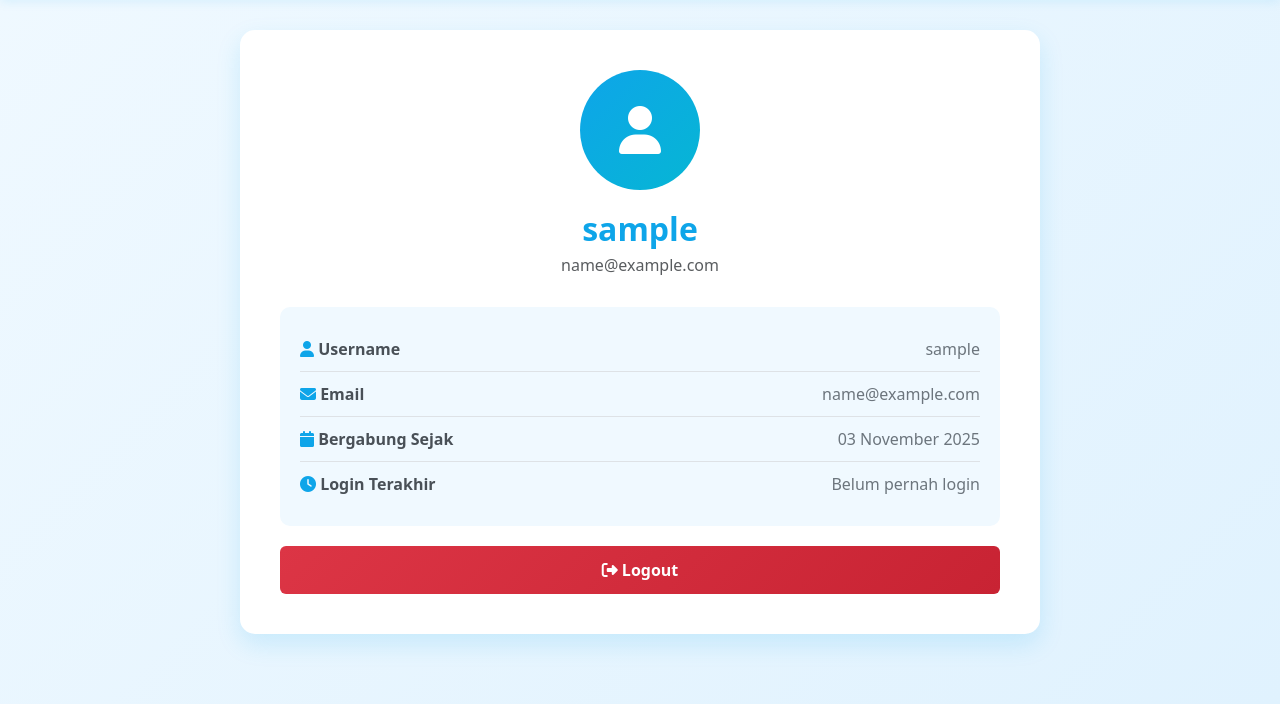
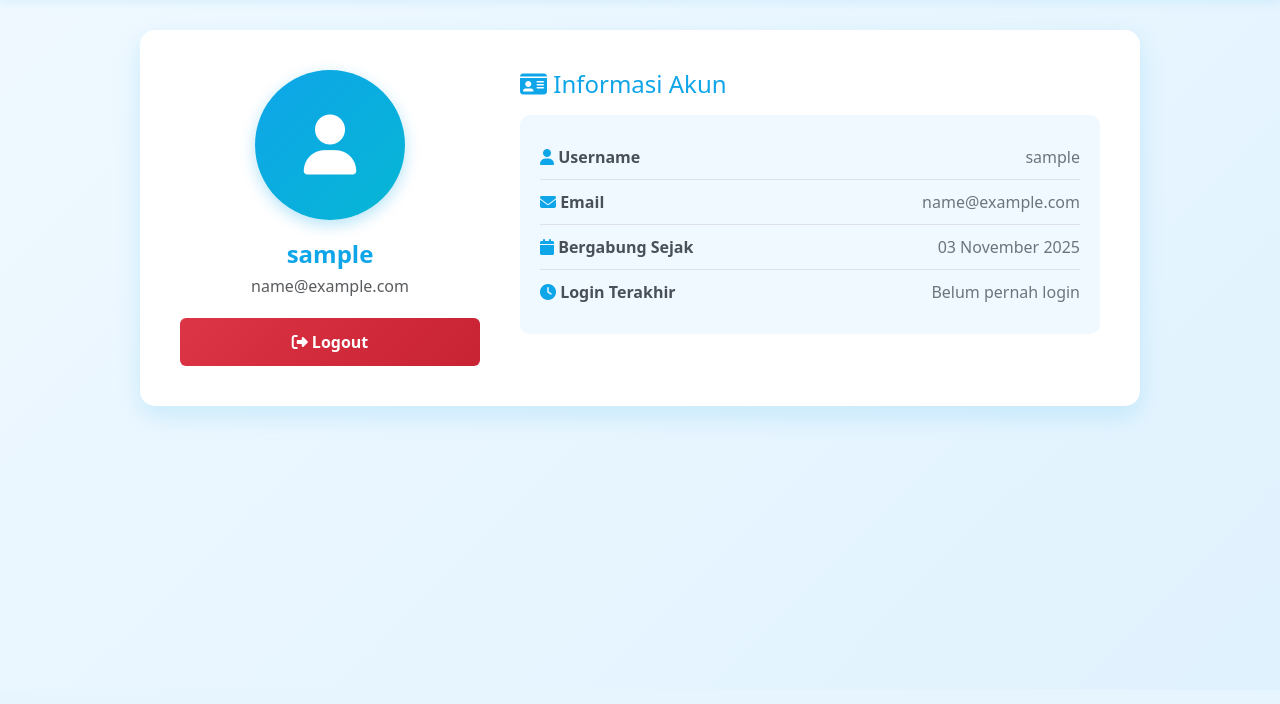
Before and after one commit to fauziwig/elearningku, a Django app: page /users/profile/ in a window 1280 px wide. Shown: the part 110-814 px from the top of the page. After the commit the page ends 534 px from the top, so only its background shows below. Run offline with Django 4.2, Linux system fonts and the light colour scheme; the visitor is signed in with stand-in values (Sample User, id 1).

Commit message:
edit profile page dan views untuk quiz attempt

```diff
--- a/users/templates/users/profile.html
+++ b/users/templates/users/profile.html
@@ -15,7 +15,7 @@
         padding: 40px 0;
     }
     .profile-container {
-        max-width: 800px;
+        max-width: 1000px;
         margin: 0 auto;
     }
     .profile-card {
@@ -24,14 +24,24 @@
         box-shadow: 0 10px 25px rgba(14, 165, 233, 0.15);
         padding: 40px;
         margin-bottom: 30px;
+        display: flex;
+        gap: 40px;
+        align-items: flex-start;
+    }
+    .profile-left {
+        flex: 0 0 300px;
+        text-align: center;
+    }
+    .profile-right {
+        flex: 1;
     }
     .profile-header {
         text-align: center;
-        margin-bottom: 30px;
+        margin-bottom: 20px;
     }
     .profile-avatar {
-        width: 120px;
-        height: 120px;
+        width: 150px;
+        height: 150px;
         border-radius: 50%;
         background: linear-gradient(135deg, var(--primary-color), var(--secondary-color));
         display: flex;
@@ -39,18 +49,33 @@
         justify-content: center;
         margin: 0 auto 20px;
         color: white;
-        font-size: 48px;
+        font-size: 60px;
+        box-shadow: 0 5px 15px rgba(14, 165, 233, 0.3);
     }
     .profile-name {
         color: var(--primary-color);
         font-weight: bold;
         margin-bottom: 5px;
+        font-size: 24px;
     }
     .profile-info {
         background: var(--accent-color);
         border-radius: 10px;
         padding: 20px;
         margin-bottom: 20px;
+    }
+    @media (max-width: 768px) {
+        .profile-card {
+            flex-direction: column;
+            align-items: center;
+        }
+        .profile-left {
+            flex: 1 1 100%;
+            width: 100%;
+        }
+        .profile-right {
+            width: 100%;
+        }
     }
     .info-row {
         display: flex;
@@ -120,6 +145,8 @@
 
 <div class="profile-container">
     <div class="profile-card">
+        <!-- Left Column: Avatar & Basic Info -->
+        <div class="profile-left">
             <div class="profile-header">
                 <div class="profile-avatar">
                     <i class="fas fa-user"></i>
@@ -129,6 +156,20 @@
                     <p class="text-muted">{{ user.email }}</p>
                 {% endif %}
             </div>
+
+            <form method="post" action="{% url 'logout' %}">
+                {% csrf_token %}
+                <button type="submit" class="btn btn-danger btn-logout">
+                    <i class="fas fa-sign-out-alt"></i> Logout
+                </button>
+            </form>
+        </div>
+
+        <!-- Right Column: Detailed Info -->
+        <div class="profile-right">
+            <h4 class="mb-3" style="color: var(--primary-color);">
+                <i class="fas fa-id-card"></i> Informasi Akun
+            </h4>
 
             <div class="profile-info">
                 <div class="info-row">
@@ -155,13 +196,7 @@
                 <p>{{ user.bio }}</p>
             </div>
             {% endif %}
-
-        <form method="post" action="{% url 'logout' %}">
-            {% csrf_token %}
-            <button type="submit" class="btn btn-danger btn-logout">
-                <i class="fas fa-sign-out-alt"></i> Logout
-            </button>
-        </form>
+        </div>
     </div>
 </div>
 
```
Also changed, not shown: courses/views.py (+28 -5 lines). Lines whose indentation alone changed are shown as unchanged.
